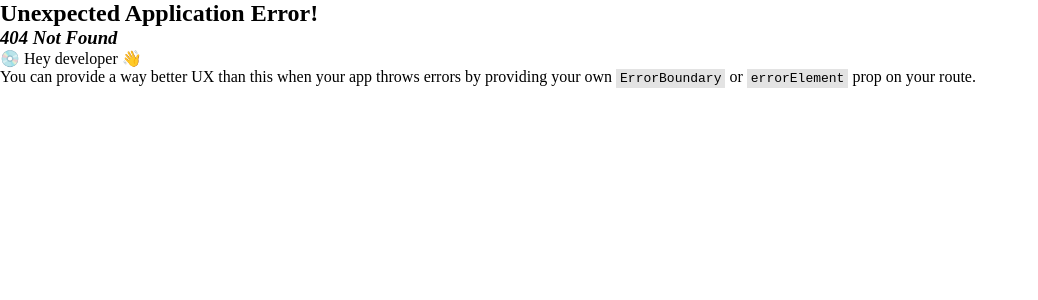
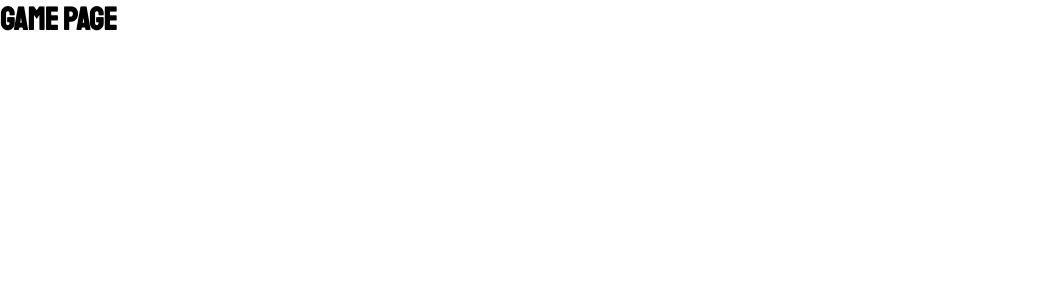
Before and after one commit to vadim-nest/aMAZEthing, a React (Vite) app in the folder Client/: page /game in a window 1280 px wide. Before the commit this address had no page. Shown: the top 300 px of the page, without its empty margins (0-1038 px from the left). Built offline with nearby package versions, Linux system fonts and the light colour scheme.

Commit message:
feat: add navigation routes to the app.tsx

```diff
--- a/Client/src/components/game.tsx
+++ b/Client/src/components/game.tsx
@@ -0,0 +1,11 @@
+import '../css/game.css';
+
+function Game() {
+  return (
+    <div>
+      <h1>Game page</h1>
+    </div>
+  );
+}
+
+export default Game;
```
Also changed, not shown: Client/src/App.tsx (+25 -0 lines).
